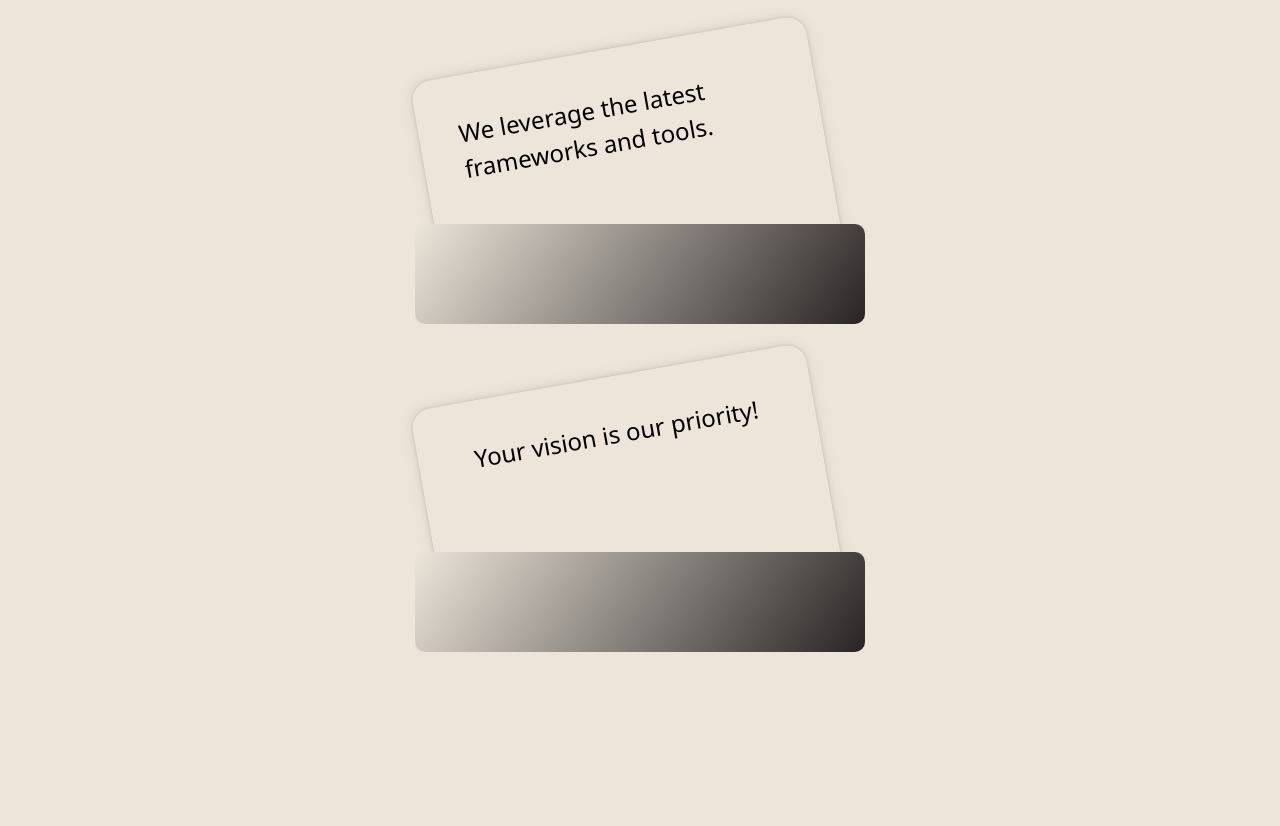
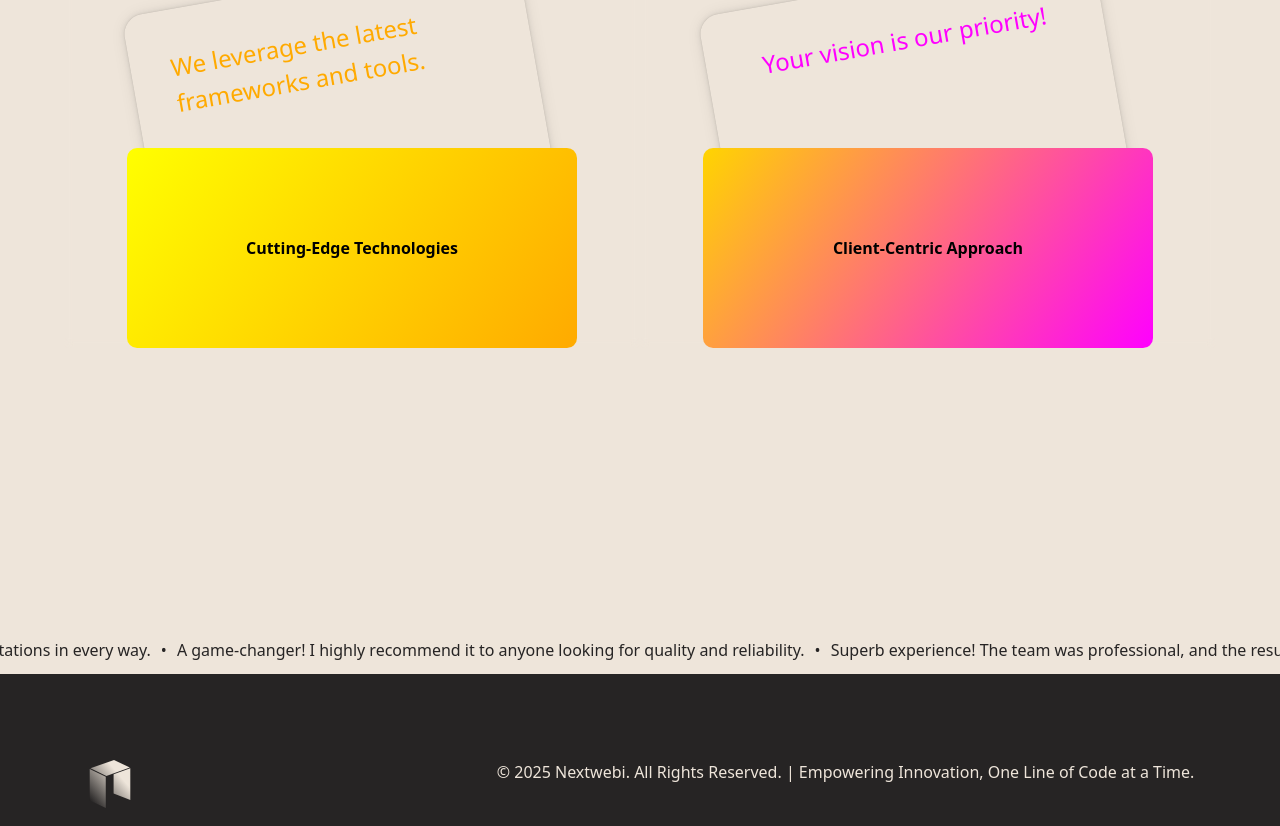
Before and after one commit to MdZaferEqbal/nextwebi-assignment, a React (Vite) app: page / in a window 1280 px wide. Shown: the part 2974-3800 px from the top of the page. Built offline with nearby package versions, Linux system fonts and the light colour scheme.

Commit message:
Ui-update

```diff
--- a/src/components/About.jsx
+++ b/src/components/About.jsx
@@ -16,30 +16,34 @@ const About = () => {
             &nbsp;?
           </motion.span>
         </h1>
-        <div className="flex justify-between flex-wrap gap-32">
+        <div className="flex justify-between flex-wrap ">
           <AboutCard
             i={0}
+            title="End-to-End Expertise"
             about="We specialize in both front-end and back-end development."
             hueA={340}
             hueB={10}
           />
           <AboutCard
-            i={0}
+            i={1}
+            title="Scalable & Secure Solutions"
             about="Our team builds robust, scalable, and secure applications."
             hueA={20}
             hueB={40}
           />
           <AboutCard
-            i={0}
+            i={2}
+            title="Cutting-Edge Technologies"
             about="We leverage the latest frameworks and tools."
-            hueA={60}
-            hueB={90}
+            hueA={40}
+            hueB={60}
           />
           <AboutCard
-            i={0}
+            i={3}
+            title="Client-Centric Approach"
             about="Your vision is our priority!"
-            hueA={80}
-            hueB={120}
+            hueA={300}
+            hueB={50}
           />
         </div>
       </section>
--- a/src/components/AboutCard.jsx
+++ b/src/components/AboutCard.jsx
@@ -1,7 +1,8 @@
 import * as motion from "motion/react-client";
 
-const AboutCard = ({ i, about }) => {
-  const background = `linear-gradient(306deg, hsl(0, 4%, 15%), hsl(36, 33%, 89%))`;
+const AboutCard = ({ i, about, title, hueA, hueB }) => {
+  const hue = (h) => `hsl(${h}, 100%, 50%)`;
+  const background = `linear-gradient(306deg, ${hue(hueA)}, ${hue(hueB)})`;
 
   const cardVariants = {
     offscreen: {
@@ -25,15 +26,15 @@ const AboutCard = ({ i, about }) => {
     alignItems: "center",
     position: "relative",
     paddingTop: 20,
-    marginBottom: -120,
+    minHeight: 500,
   };
 
   const splash = {
     position: "absolute",
     width: 450,
-    height: 100,
+    height: 200,
+    bottom: 0,
     borderRadius: 10,
-    bottom: 0,
     zIndex: 2,
   };
 
@@ -48,6 +49,7 @@ const AboutCard = ({ i, about }) => {
     boxShadow:
       "0 0 1px hsl(0deg 0% 0% / 0.075), 0 0 2px hsl(0deg 0% 0% / 0.075), 0 0 4px hsl(0deg 0% 0% / 0.075), 0 0 8px hsl(0deg 0% 0% / 0.075), 0 0 16px hsl(0deg 0% 0% / 0.075)",
     transformOrigin: "10% 60%",
+    color: hue(hueA),
   };
 
   return (
@@ -58,12 +60,17 @@ const AboutCard = ({ i, about }) => {
       whileInView="onscreen"
       viewport={{ amount: 0.8 }}
     >
-      <div style={{ ...splash, background }} />
+      <div
+        style={{ ...splash, background }}
+        className="flex justify-center items-center font-bold"
+      >
+        {title}
+      </div>
       <motion.div
         style={card}
         variants={cardVariants}
         drag
-        className="card p-10 about-card-detail cursor-pointer"
+        className="card bg-light-almond p-10 about-card-detail cursor-pointer"
       >
         {about}
       </motion.div>
--- a/src/components/Footer.jsx
+++ b/src/components/Footer.jsx
@@ -6,9 +6,9 @@ const Footer = () => {
       <footer className="bg-deep-charcoal p-6">
         <div className="w-full max-w-7xl mx-auto container">
           <div className="text-light-almond flex justify-between items-start gap-20 flex-wrap max-lg:flex-col">
-            <img src={logo} alt="Nextwebi Logo" className="w-12 h-12" />
-            "© 2025 Nextwebi. All Rights Reserved. | Empowering Innovation, One
-            Line of Code at a Time.
+            <img src={logo} alt="Nextwebi Logo" className="w-12 h-12" />© 2025
+            Nextwebi. All Rights Reserved. | Empowering Innovation, One Line of
+            Code at a Time.
           </div>
           <div className="flex justify-between text-light-almond mt-24 max-sm:flex-col max-sm:items-center">
             <div className="flex flex-1 justify-start items-center gap-2 cursor-pointer">
--- a/src/index.css
+++ b/src/index.css
@@ -237,14 +237,14 @@ body {
 .inner__scroller {
   width: max-content;
   display: flex;
-  gap: 1rem;
+  gap: 10px;
   flex-wrap: nowrap;
   animation: scroll 30s linear infinite;
 }
 
 @keyframes scroll {
   to {
-    transform: translate(calc(-50% - 0.5rem));
+    transform: translate(calc(-50% - 5px));
   }
 }
 
```
